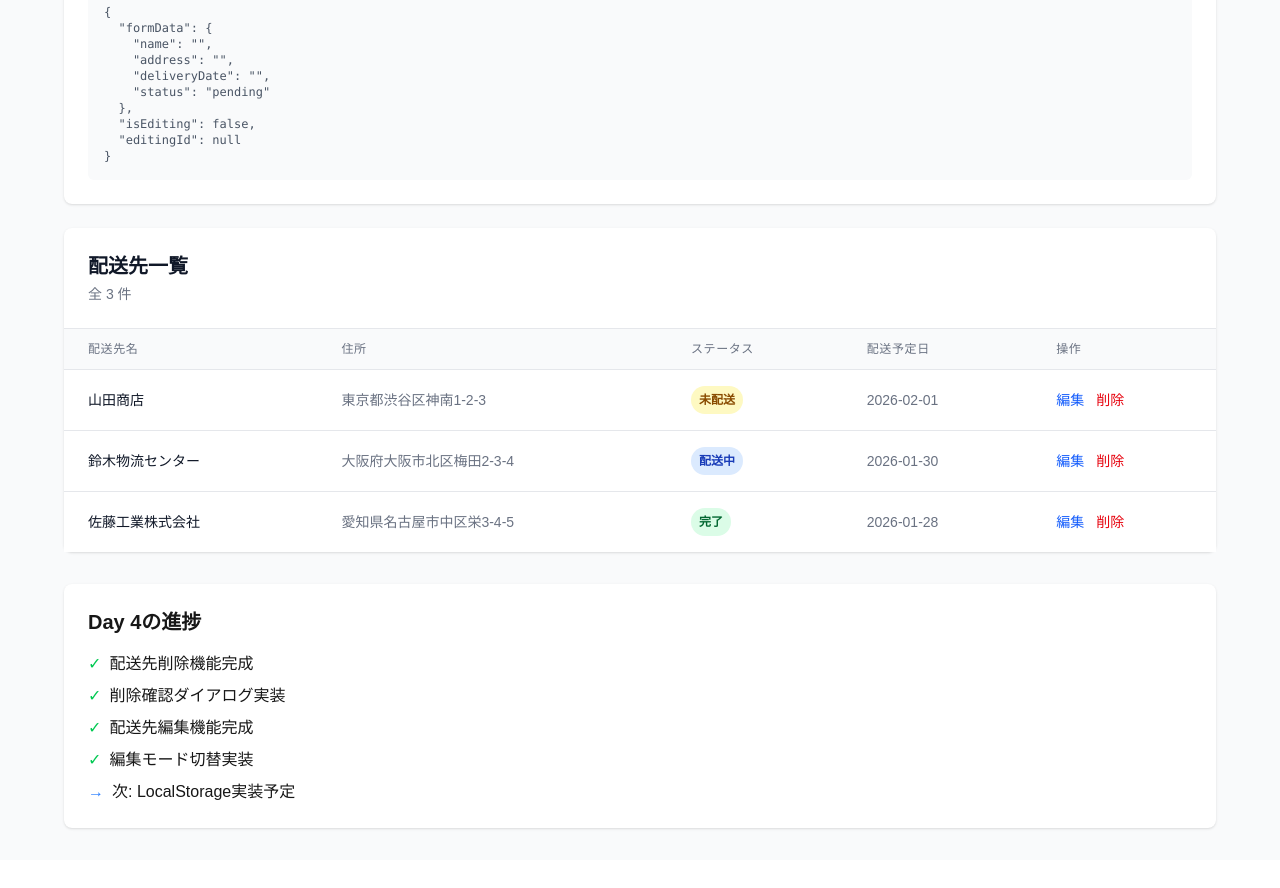
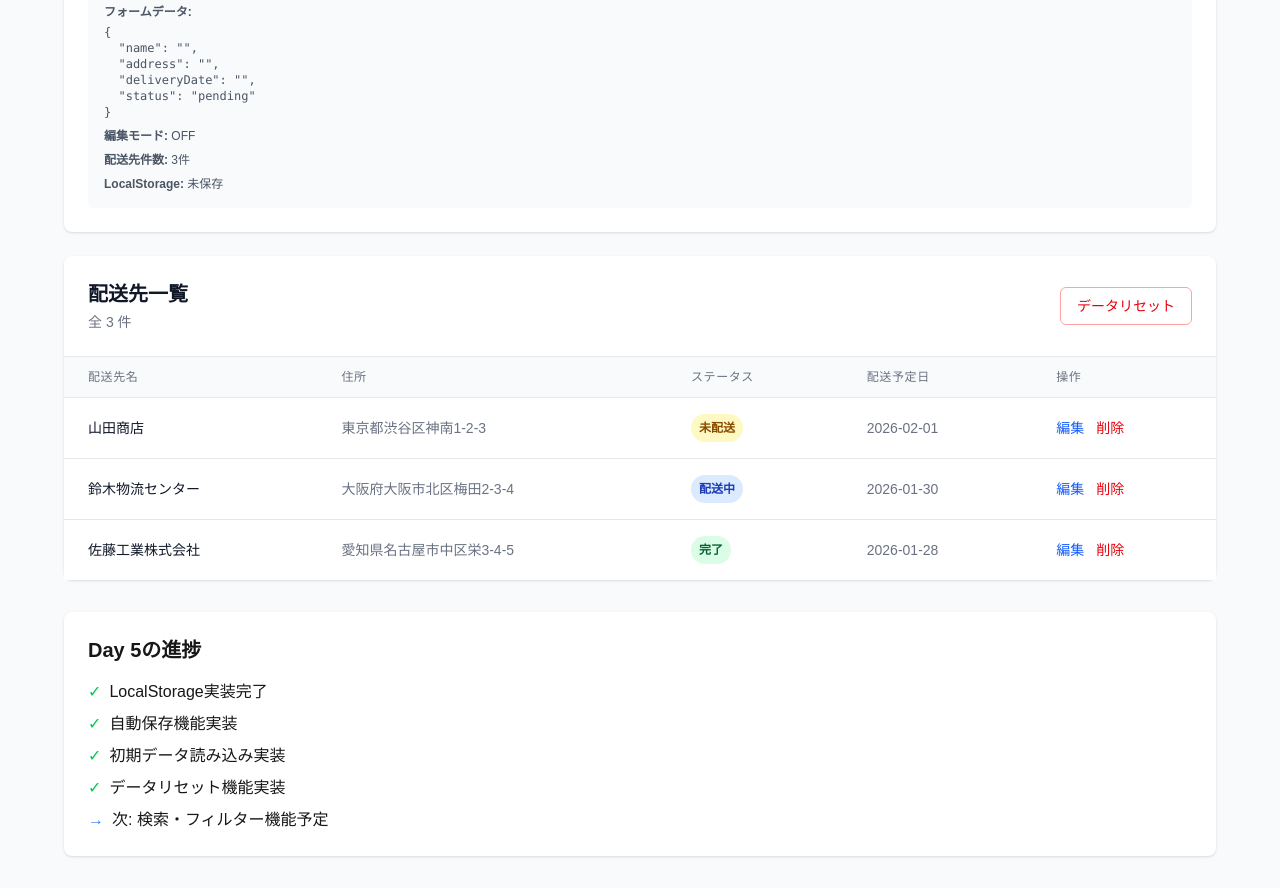
Before and after one commit to KaNaHiRi/delivery-app, a Next.js app: page / in a window 1280 px wide. Shown: the part 480-1368 px from the top of the page. Before the commit the page ends 1340 px from the top, so only its background shows below. Built offline with nearby package versions, Linux system fonts and the light colour scheme.

Commit message:
Day 5: LocalStorageでデータ永続化実装

```diff
--- a/app/page.tsx
+++ b/app/page.tsx
@@ -1,11 +1,31 @@
 'use client';
 
-import { useState } from 'react';
+import { useState, useEffect } from 'react';
 import { Delivery, DeliveryStatus } from './types/delivery';
 
-export default function Home() {
-  // ダミーデータ（3件の配送先）
-  const [deliveries, setDeliveries] = useState<Delivery[]>([
+// LocalStorage のキー名
+const STORAGE_KEY = 'delivery_app_data';
+
+// LocalStorage からデータを読み込む関数
+const loadFromLocalStorage = (): Delivery[] => {
+  // サーバーサイドレンダリング時は何もしない
+  if (typeof window === 'undefined') {
+    return [];
+  }
+
+  try {
+    const data = localStorage.getItem(STORAGE_KEY);
+    if (data) {
+      const parsed = JSON.parse(data);
+      console.log('LocalStorageからデータを読み込みました:', parsed.length + '件');
+      return parsed;
+    }
+  } catch (error) {
+    console.error('LocalStorage読み込みエラー:', error);
+  }
+
+  // データがない場合は初期データを返す
+  return [
     {
       id: '1',
       name: '山田商店',
@@ -27,7 +47,29 @@ export default function Home() {
       status: 'completed',
       deliveryDate: '2026-01-28'
     }
-  ]);
+  ];
+};
+
+// LocalStorage にデータを保存する関数
+const saveToLocalStorage = (data: Delivery[]) => {
+  if (typeof window === 'undefined') {
+    return;
+  }
+
+  try {
+    localStorage.setItem(STORAGE_KEY, JSON.stringify(data));
+    console.log('LocalStorageに保存しました:', data.length + '件');
+  } catch (error) {
+    console.error('LocalStorage保存エラー:', error);
+  }
+};
+
+export default function Home() {
+  // 配送先データ（初期値は空）
+  const [deliveries, setDeliveries] = useState<Delivery[]>([]);
+
+  // マウント状態の管理（初回読み込み制御用）
+  const [isMounted, setIsMounted] = useState(false);
 
   // フォームの状態管理
   const [formData, setFormData] = useState({
@@ -52,6 +94,21 @@ export default function Home() {
   const [isEditing, setIsEditing] = useState(false);
   const [editingId, setEditingId] = useState<string | null>(null);
 
+  // マウント時にLocalStorageからデータを読み込む
+  useEffect(() => {
+    setIsMounted(true);
+    const loadedData = loadFromLocalStorage();
+    setDeliveries(loadedData);
+  }, []); // 空配列 = 初回マウント時のみ実行
+
+  // deliveries が変更されたら自動保存
+  useEffect(() => {
+    // 初回マウント時は保存しない（無限ループ防止）
+    if (isMounted && deliveries.length > 0) {
+      saveToLocalStorage(deliveries);
+    }
+  }, [deliveries, isMounted]); // deliveries が変わったら実行
+
   // 入力値の変更ハンドラー
   const handleChange = (e: React.ChangeEvent<HTMLInputElement | HTMLSelectElement>) => {
     const { name, value } = e.target;
@@ -64,7 +121,6 @@ export default function Home() {
     // デバッグ用：入力値をコンソールに表示
     console.log('フィールド名:', name);
     console.log('入力値:', value);
-    console.log('全体のフォームデータ:', { ...formData, [name]: value });
   };
 
   // バリデーション関数
@@ -202,6 +258,39 @@ export default function Home() {
     });
   };
 
+  // 全データをリセット
+  const handleResetData = () => {
+    if (window.confirm('すべてのデータを削除してもよろしいですか？\nこの操作は取り消せません。')) {
+      const initialData: Delivery[] = [
+        {
+          id: '1',
+          name: '山田商店',
+          address: '東京都渋谷区神南1-2-3',
+          status: 'pending',
+          deliveryDate: '2026-02-01'
+        },
+        {
+          id: '2',
+          name: '鈴木物流センター',
+          address: '大阪府大阪市北区梅田2-3-4',
+          status: 'in_transit',
+          deliveryDate: '2026-01-30'
+        },
+        {
+          id: '3',
+          name: '佐藤工業株式会社',
+          address: '愛知県名古屋市中区栄3-4-5',
+          status: 'completed',
+          deliveryDate: '2026-01-28'
+        }
+      ];
+
+      setDeliveries(initialData);
+      localStorage.setItem(STORAGE_KEY, JSON.stringify(initialData));
+      console.log('データをリセットしました');
+    }
+  };
+
   // ステータスの日本語表示
   const getStatusLabel = (status: DeliveryStatus) => {
     switch (status) {
@@ -233,7 +322,7 @@ export default function Home() {
           配送管理システム
         </h1>
         <p className="text-gray-600 mb-8">
-          配送先の追加・編集・削除ができます
+          配送先の追加・編集・削除ができます（データは自動保存されます）
         </p>
 
         {/* 配送先追加/編集フォーム */}
@@ -353,23 +442,51 @@ export default function Home() {
           {/* デバッグ表示（開発中のみ） */}
           <div className="mt-6 p-4 bg-gray-50 rounded-md">
             <h3 className="text-sm font-semibold text-gray-700 mb-2">
-              デバッグ情報（入力値の確認）
+              デバッグ情報
             </h3>
-            <pre className="text-xs text-gray-600 overflow-x-auto">
-              {JSON.stringify({ formData, isEditing, editingId }, null, 2)}
+            <div className="space-y-2">
+              <div className="text-xs text-gray-600">
+                <span className="font-semibold">フォームデータ:</span>
+                <pre className="mt-1 overflow-x-auto">
+                  {JSON.stringify(formData, null, 2)}
                 </pre>
+              </div>
+              <div className="text-xs text-gray-600">
+                <span className="font-semibold">編集モード:</span> {isEditing ? 'ON' : 'OFF'}
+              </div>
+              <div className="text-xs text-gray-600">
+                <span className="font-semibold">配送先件数:</span> {deliveries.length}件
+              </div>
+              <div className="text-xs text-gray-600">
+                <span className="font-semibold">LocalStorage:</span>{' '}
+                {typeof window !== 'undefined' && localStorage.getItem(STORAGE_KEY)
+                  ? '保存済み ✓'
+                  : '未保存'}
+              </div>
+            </div>
           </div>
         </div>
 
         {/* 配送先一覧 */}
         <div className="bg-white rounded-lg shadow">
           <div className="p-6 border-b border-gray-200">
+            <div className="flex justify-between items-center">
+              <div>
                 <h2 className="text-xl font-semibold text-gray-900">
                   配送先一覧
                 </h2>
                 <p className="text-sm text-gray-500 mt-1">
                   全 {deliveries.length} 件
                 </p>
+              </div>
+              {/* リセットボタン追加 */}
+              <button
+                onClick={handleResetData}
+                className="px-4 py-2 text-sm border border-red-300 text-red-600 rounded-md hover:bg-red-50 transition-colors"
+              >
+                データリセット
+              </button>
+            </div>
           </div>
 
           {/* テーブル（PC表示） */}
@@ -476,27 +593,27 @@ export default function Home() {
 
         {/* 進捗表示 */}
         <div className="mt-8 bg-white p-6 rounded-lg shadow">
-          <h2 className="text-xl font-semibold mb-4">Day 4の進捗</h2>
+          <h2 className="text-xl font-semibold mb-4">Day 5の進捗</h2>
           <ul className="space-y-2">
             <li className="flex items-center">
               <span className="text-green-500 mr-2">✓</span>
-              配送先削除機能完成
+              LocalStorage実装完了
             </li>
             <li className="flex items-center">
               <span className="text-green-500 mr-2">✓</span>
-              削除確認ダイアログ実装
+              自動保存機能実装
             </li>
             <li className="flex items-center">
               <span className="text-green-500 mr-2">✓</span>
-              配送先編集機能完成
+              初期データ読み込み実装
             </li>
             <li className="flex items-center">
               <span className="text-green-500 mr-2">✓</span>
-              編集モード切替実装
+              データリセット機能実装
             </li>
             <li className="flex items-center">
               <span className="text-blue-500 mr-2">→</span>
-              次: LocalStorage実装予定
+              次: 検索・フィルター機能予定
             </li>
           </ul>
         </div>
```
Lines whose indentation alone changed are shown as unchanged.
